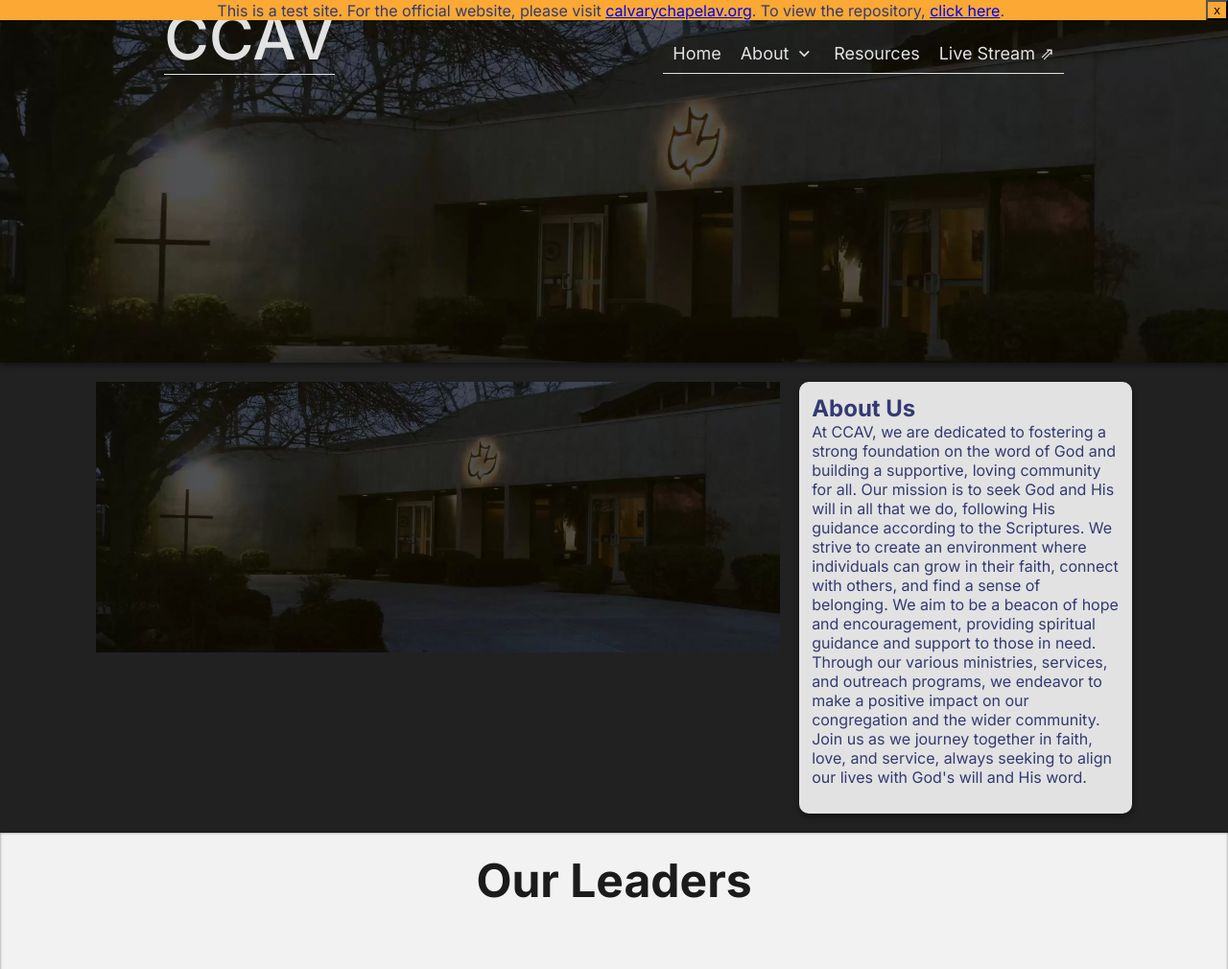
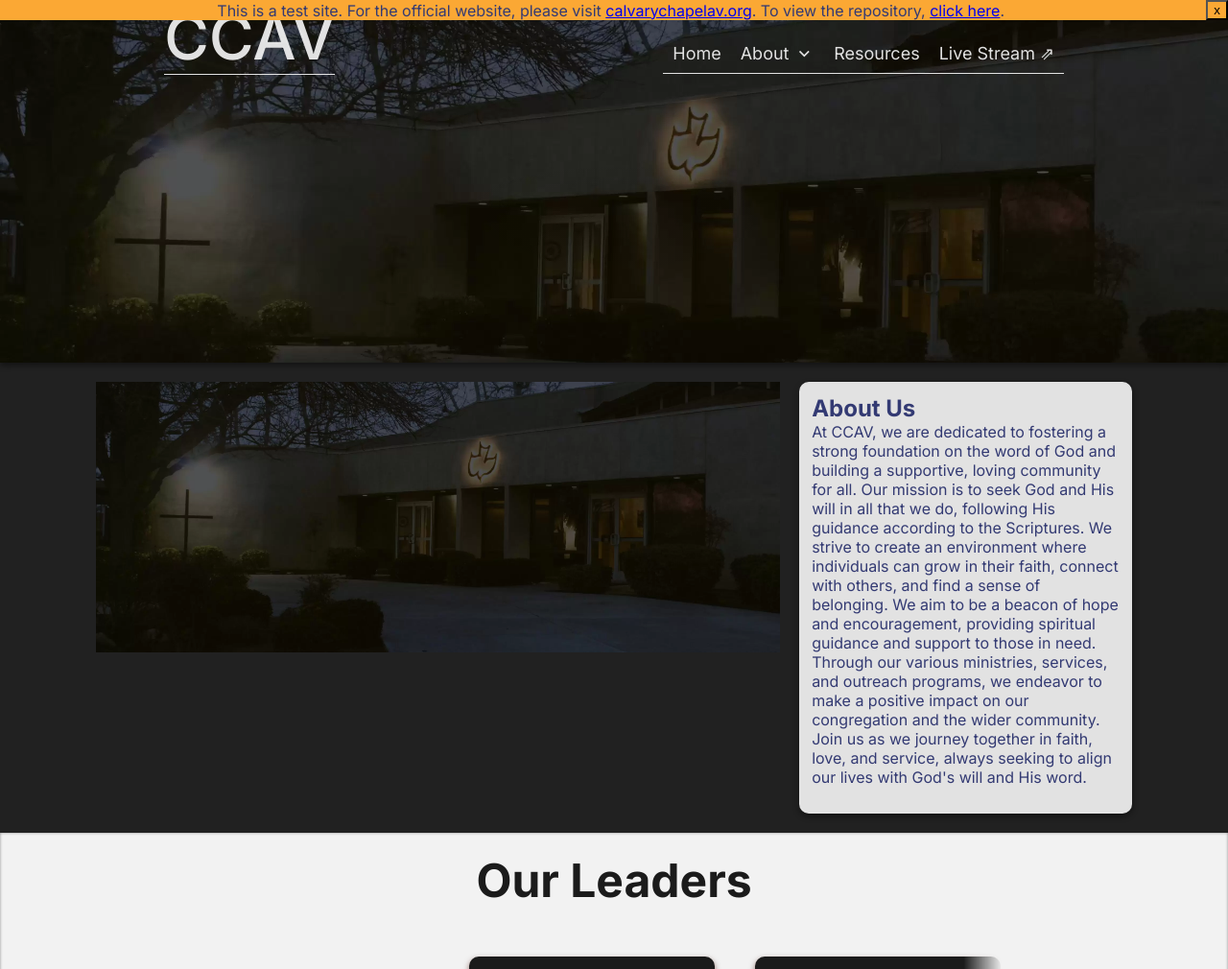
Before and after one commit to levipevans/ccav.church, a Jekyll site: the page built from about/index.html, in a window 1280 px wide. Shown: the top 1010 px of the page at 96% size. Built offline with Jekyll 4.4.1, drawn with Linux system fonts in a browser that asks for light colours; grey boxes are pictures that could not be loaded.

Commit message:
♻️ (components.scss): refactor button styles to use consistent color variables and improve dark mode support   ✨ (components.scss): enhance carousel layout by changing display styles and modifying paddings for better responsiveness   ✨ (components.scss): adjust profile card alignment and spacing for improved visual appearance

```diff
--- a/_sass/components.scss
+++ b/_sass/components.scss
@@ -132,8 +132,8 @@
     align-content: center;
     text-decoration: none;
     padding: 10px;
-    background-color: #e9d419;
-    color: black;
+    background-color: #1b1b1b;
+    color: var(--white);
     cursor: pointer;
     font-weight: 600;
     width: fit-content;
@@ -141,6 +141,16 @@
     transition: padding 0.4s cubic-bezier(.59, -1.28, .43, 1.77), box-shadow 0.4s cubic-bezier(.59, -1.28, .43, 1.77);
     height: fit-content;
 
+}
+
+.light-container .button {
+    background-color: #1b1b1b;
+    color: var(--white);
+}
+
+.dark-container .button {
+    background-color: var(--white);
+    color: #1b1b1b;
 }
 
 .button.light {
@@ -185,15 +195,16 @@
     display: grid;
     grid-template-columns: 1fr 10fr 1fr;
     width: 100%;
-    /* Center the carousel view horizontally */
-    padding: 20px;
     box-sizing: border-box;
     align-items: center;
     justify-items: center;
+
 }
 
 .carousel-view {
-    display: flex;
+    display: grid;
+    grid-auto-flow: column;
+    grid-auto-columns: auto;
     flex-direction: row;
     align-items: stretch;
     flex-wrap: nowrap;
@@ -202,7 +213,7 @@
     overflow: hidden;
     width: 90%;
     mask-image: linear-gradient(to right, rgba(0, 0, 0, 0) 0%, white 5%, white 95%, rgba(0, 0, 0, 0) 100%);
-    padding: 100px;
+    padding: 50px;
 }
 
 .carousel-view>* {
@@ -228,12 +239,12 @@
 .profile-card {
     display: flex;
     flex-direction: column;
-    justify-content: center;
+    justify-content: flex-start;
     align-items: center;
     flex-grow: 0;
     flex-shrink: 0;
     width: 20vw;
-    gap: .2rem;
+    gap: .6rem;
 }
 
 .carousel-card-active {
```
